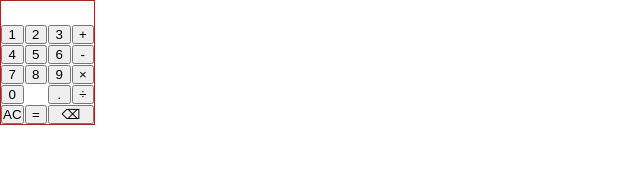
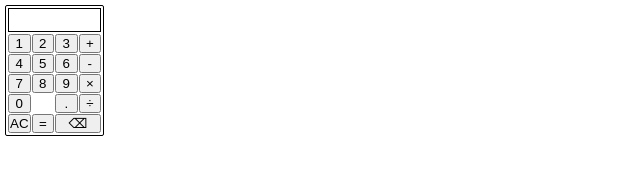
Before and after one commit to ample-samples/calculator, a website built with Vite: page index.html in a window 1280 px wide. Shown: the whole page, without its empty margins (0-640 px from the left). Built offline with nearby package versions, Linux system fonts and the light colour scheme.

Commit message:
added borders, margins and padding for style

```diff
--- a/src/style.scss
+++ b/src/style.scss
@@ -6,12 +6,17 @@
 
 .calculator {
   display: inline-block;
-  color: red;
-  border: 1px solid red;
+  color: black;
+  margin: 5px;
+  padding: 2px;
+  border: 1px solid black;
+  border-radius: 2px;
 
   .calculator__display {
     width: 100%;
     height: 1.5rem;
+    border: 1px solid black;
+    margin-bottom: 2px;
   }
 
   .calculator__button-panel {
```
Also changed, not shown: src/style.css, 1 other file.
